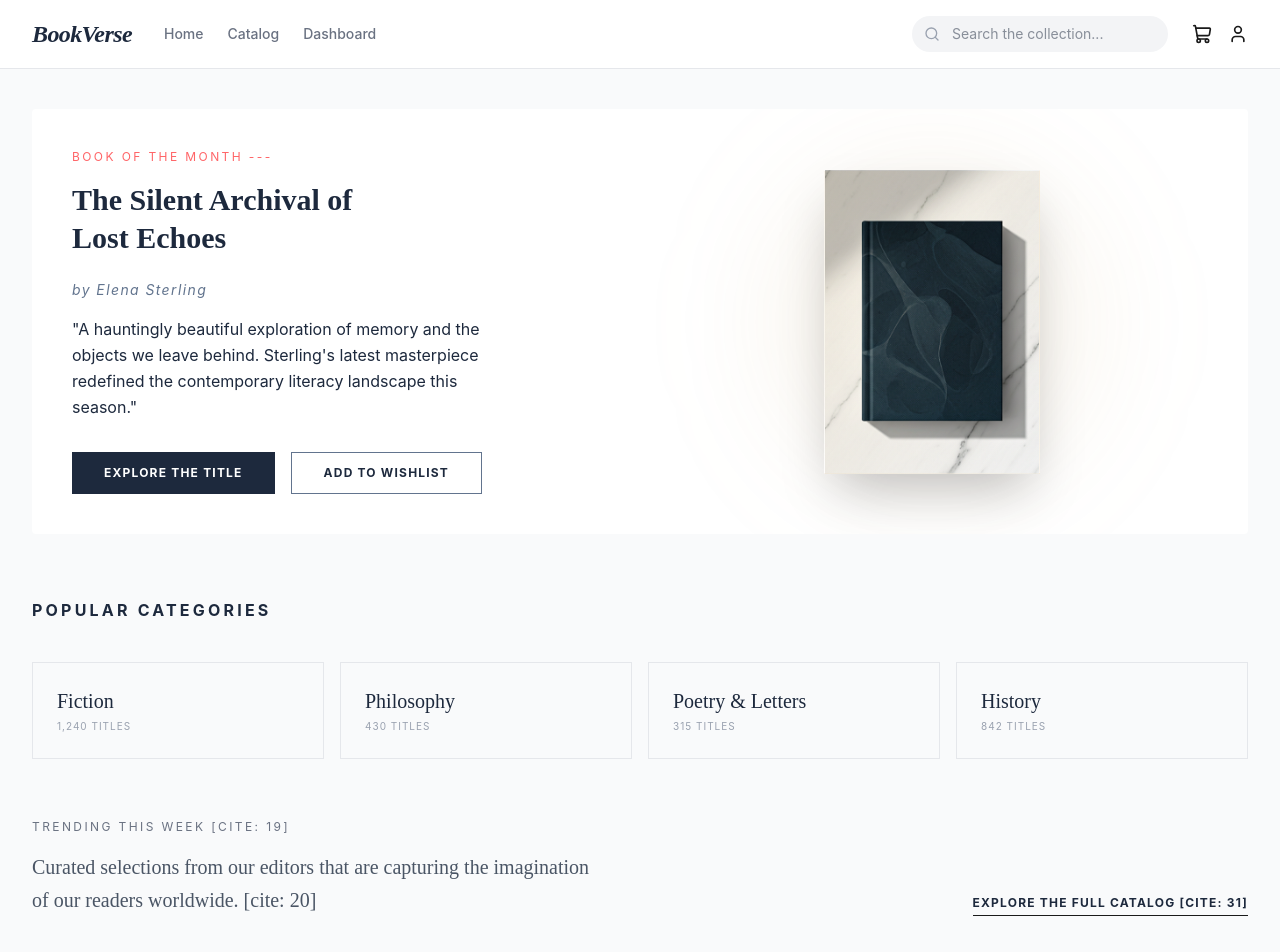
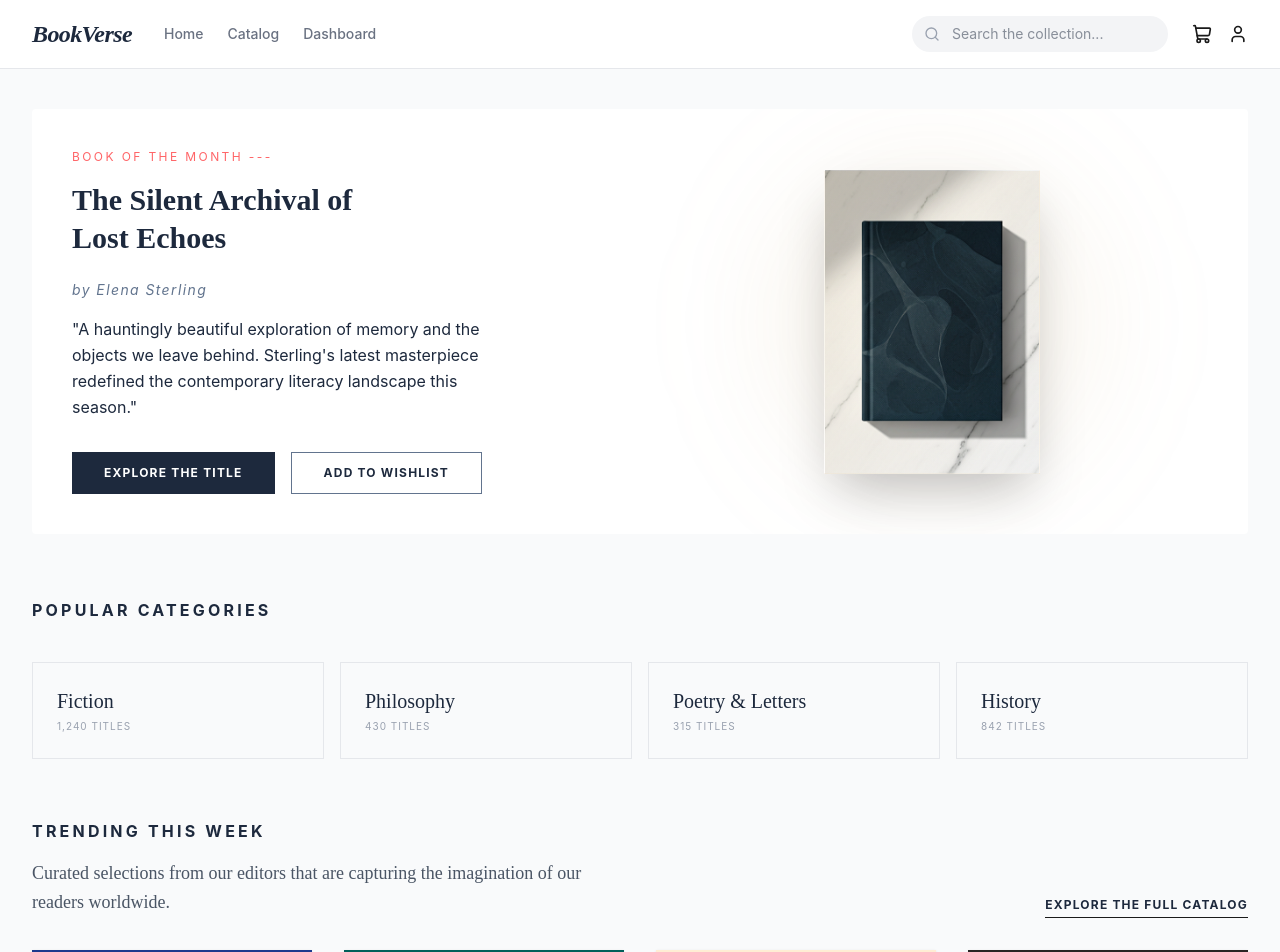
Before and after one commit to CioFlingar/bookverse-frontend, a React (Vite) app: page / in a window 1280 px wide. Shown: the top 952 px of the page. Built offline with nearby package versions, Linux system fonts and the light colour scheme.

Commit message:
update trending section

```diff
--- a/src/features/home/Trending.jsx
+++ b/src/features/home/Trending.jsx
@@ -7,45 +7,46 @@ const trendingBooks = [
     title: "The Glass Kingdom",
     author: "Lawrence Whitmore",
     price: 28.00,
-    imageColor: "bg-blue-900", // Representative of the dark blue cover [cite: 23, 24]
+    imageColor: "bg-blue-900", // Representative of the dark blue cover
   },
   {
     category: "Science",
     title: "Notes on Gravity",
     author: "Dr. Sarah Vance",
     price: 32.00,
-    imageColor: "bg-teal-800", // Representative of the teal cover [cite: 21, 25]
+    imageColor: "bg-teal-800", // Representative of the teal cover
   },
   {
     category: "Mystery",
     title: "The Orchid Thief's Daughter",
     author: "Isabella Moreno",
     price: 26.00,
-    imageColor: "bg-orange-100", // High contrast like the "ORCHID" cover [cite: 22, 27]
+    imageColor: "bg-orange-100", // High contrast like the "ORCHID"
   },
   {
     category: "Thriller",
     title: "Shadow Architect",
     author: "Marcus Thorne",
     price: 29.00,
-    imageColor: "bg-stone-800", // Dark aesthetic for thriller [cite: 29, 30]
+    imageColor: "bg-stone-800", // Dark aesthetic for thriller
   }
 ];
 
 export default function Trending() {
   return (
-    <section className="mb-20">
-      <div className="flex justify-between items-end mb-10">
+    <section className="mb-10">
+      <div className="flex justify-between items-end mb-8">
         <div className="max-w-xl">
-          <h3 className="text-xs uppercase tracking-[0.2em] text-gray-500 mb-4">
-            Trending This Week [cite: 19]
+          <h3 className="text-md uppercase tracking-[0.2em] font-bold text-slate-800 mb-4">
+            Trending This Week
           </h3>
-          <p className="text-xl font-serif text-gray-600 leading-relaxed">
-            Curated selections from our editors that are capturing the imagination of our readers worldwide. [cite: 20]
+          <p className="text-lg font-serif text-gray-600 leading-relaxed">
+            Curated selections from our editors that are capturing the imagination of our readers worldwide.
           </p>
         </div>
-        <button className="text-xs uppercase tracking-widest font-bold border-b border-verse-dark pb-1 hover:text-gray-500 hover:border-gray-500 transition-all">
-          Explore the Full Catalog [cite: 31]
+        <button className="text-xs uppercase tracking-widest font-bold border-b border-verse-dark pb-1
+        hover:text-gray-500 hover:border-gray-500 transition-all">
+          Explore the Full Catalog
         </button>
       </div>
 
```
